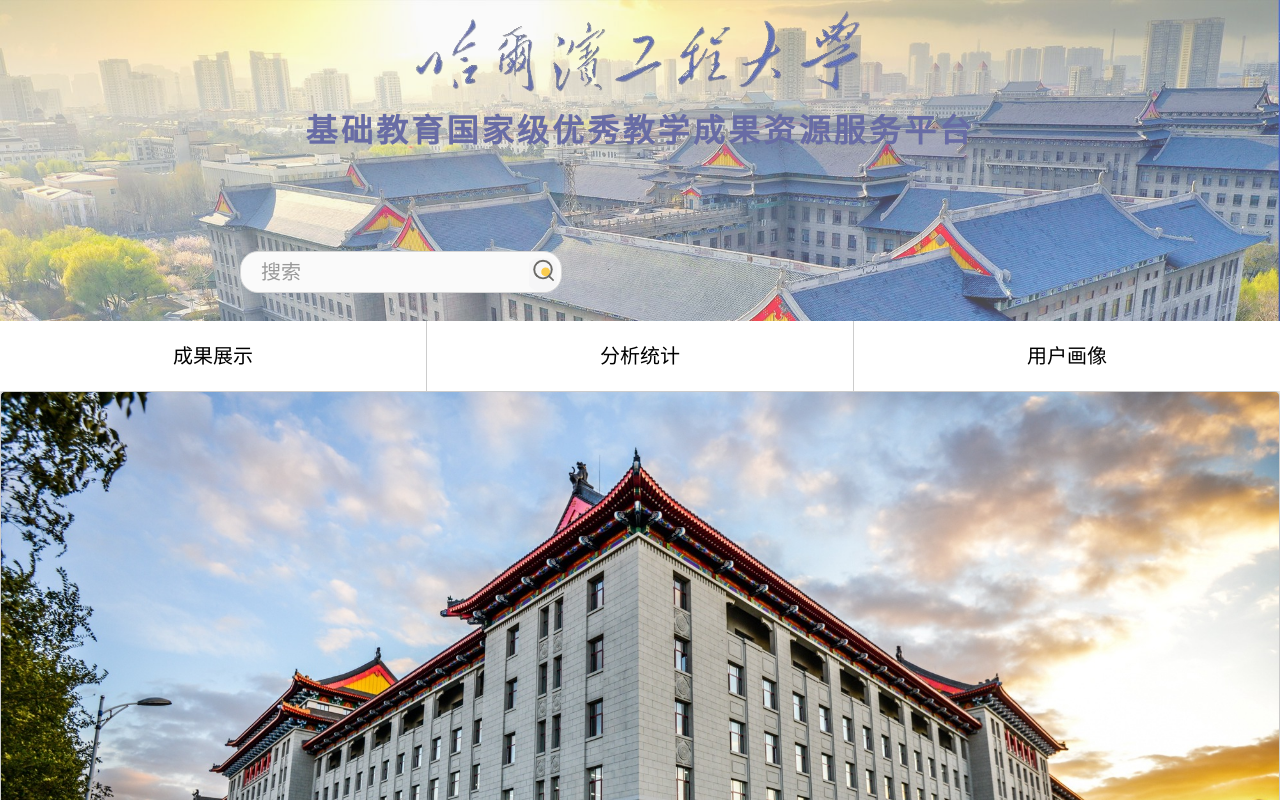
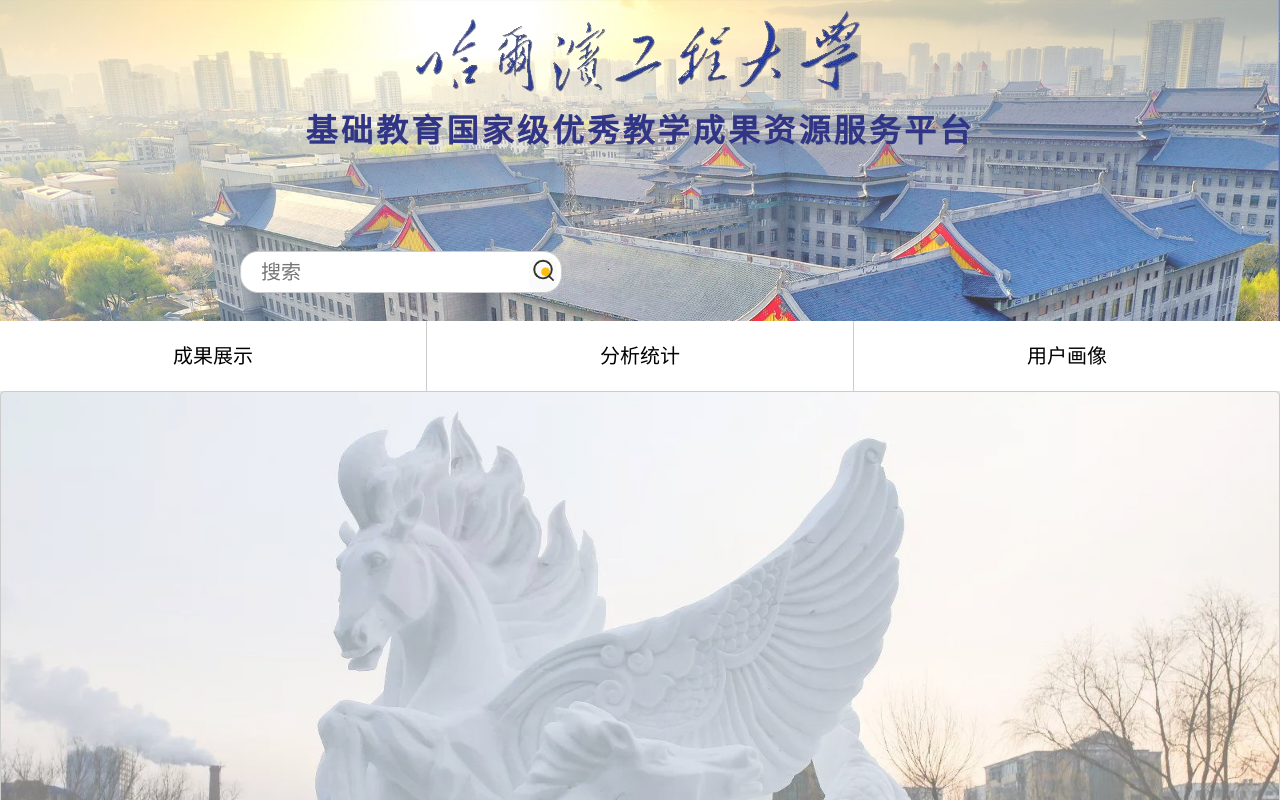
Before and after one commit to FuxuanNet/WebHEU, a plain HTML site: page index.html in a window 1280 px wide. Shown: the top 800 px of the page. Drawn offline with Linux system fonts and the light colour scheme.

Commit message:
实现背景图片透明度;更改首页部分样式。

```diff
--- a/index.css
+++ b/index.css
@@ -67,9 +67,12 @@ body {
 /*头部背景*/
 .bg_blue {
   background-color: rgb(0, 255, 234);
-  background-image: url("images/topbar.jpg");
+  background-image: linear-gradient(
+      /*真正实现了背景图片透明度的更改*/ rgba(255, 255, 255, 0.4),
+      /*最后一个参数使透明度*/ rgba(255, 255, 255, 0.2)
+    ),
+    url("images/topbar.jpg");
   background-size: 100% auto;
-  opacity: 0.7;
 }
 
 /*以下为导航栏的样式*/
@@ -123,7 +126,7 @@ body {
 
   overflow: auto;
   margin: 0px auto;
-  height: 750px;
+  height: 100%;
   background-color: rgb(255, 255, 255);
   z-index: -1; /*设置该标签等级，让其始终位于最上层*/
   /*-webkit-filter: opacity(70%); /*设置透明度   blur还可以改变照片的模糊度*/
@@ -147,7 +150,7 @@ body {
   width: 550px;
   margin: 25px auto;
   height: 200px;
-  background-image: url("images/bg01.png");
+  background-image: url("images/Box.svg"); /*更新盒子背景*/
   background-color: rgb(255, 255, 255);
   border-radius: 10px;
   box-shadow: 0 0 5px #eee;
@@ -157,7 +160,11 @@ body {
   opacity: 1;
 }
 .box:hover {
-  background-image: url("images/cool-background.png");
+  background-image: linear-gradient(
+      rgba(255, 255, 255, 0.5),
+      rgba(255, 255, 255, 0.5)
+    ),
+    url("images/unBox.svg");
 }
 
 /*去除滚动条*/
@@ -226,7 +233,7 @@ div::-webkit-scrollbar {
   border-bottom: 0px;
 }
 .title:hover {
-  -webkit-text-stroke: 1px brown;
+  -webkit-text-stroke: 1px #05468c;
   border-bottom: 0px;
 }
 
--- a/index.html
+++ b/index.html
@@ -59,7 +59,18 @@
     </div>
 
     <!--内容板块-->
-    <div class="content" ; style="background-image: url(images/bg.jpg)" ;>
+    <div
+      class="content"
+      ;
+      style="
+        background-image: linear-gradient(
+            rgba(255, 255, 255, 0.4),
+            rgba(255, 255, 255, 0.4)
+          ),
+          url(images/snow.jpg);
+      "
+      ;
+    >
       <div class="box">
         <a
           href="http://heulibxktt.portal.chaoxing.com/page/34794/show"
```
Also changed, not shown: images/Box.svg (added), images/unBox.svg (added).
